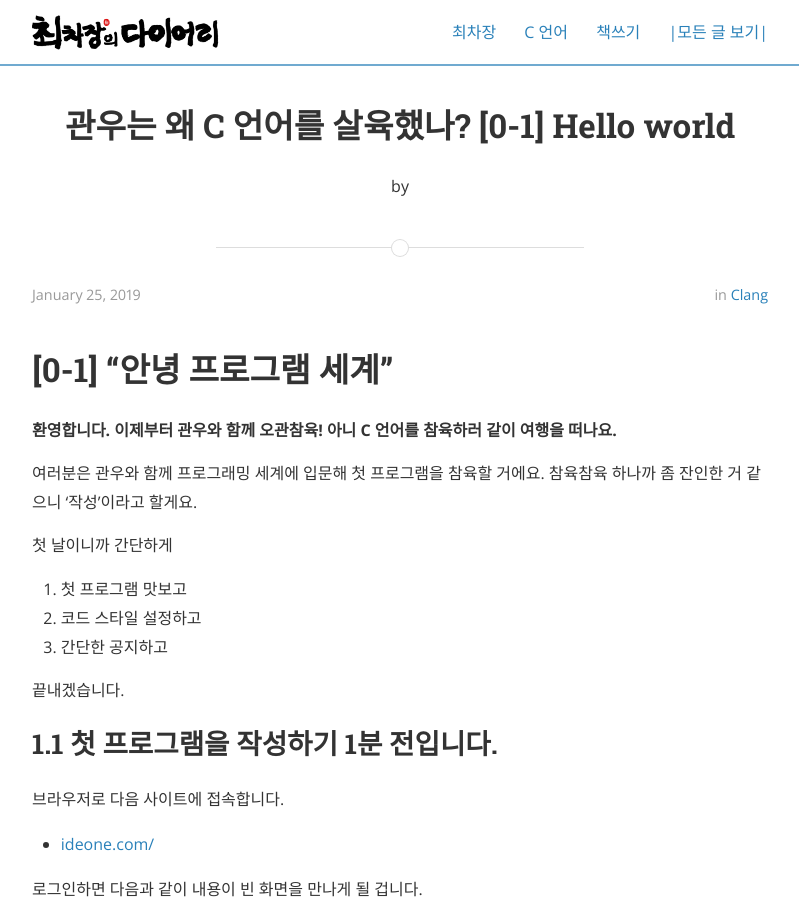
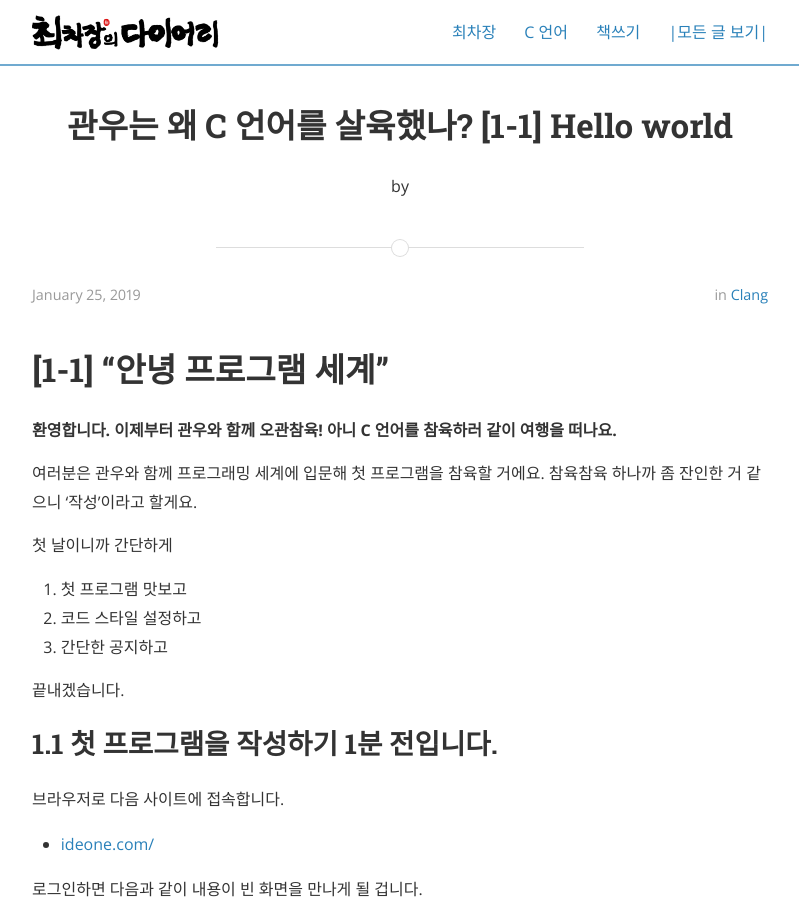
Before and after one commit to hwchoi2009/choichajang.github.io, a Jekyll site: the page built from _posts/2019-01-25-clang-00005-post.md, in a window 1280 px wide and 900 px high. Shown: the whole window, without its empty margins (240-1039 px from the left). Built offline with Jekyll 4.4.1, drawn with Linux system fonts in a browser that asks for light colours; nearby versions of some CDN libraries.

Commit message:
Update 2019-01-25-clang-00005-post.md

```diff
--- a/_posts/2019-01-25-clang-00005-post.md
+++ b/_posts/2019-01-25-clang-00005-post.md
@@ -1,11 +1,11 @@
 ---
 layout: post
-title:  "관우는 왜 C 언어를 살육했나? [0-1] Hello world"
+title:  "관우는 왜 C 언어를 살육했나? [1-1] Hello world"
 data : 2019-01-25 23:05:00 -0400
 categories: clang
 ---
 
-# [0-1] “안녕 프로그램 세계”
+# [1-1] “안녕 프로그램 세계”
 
 **환영합니다.
 이제부터 관우와 함께 오관참육!
```
